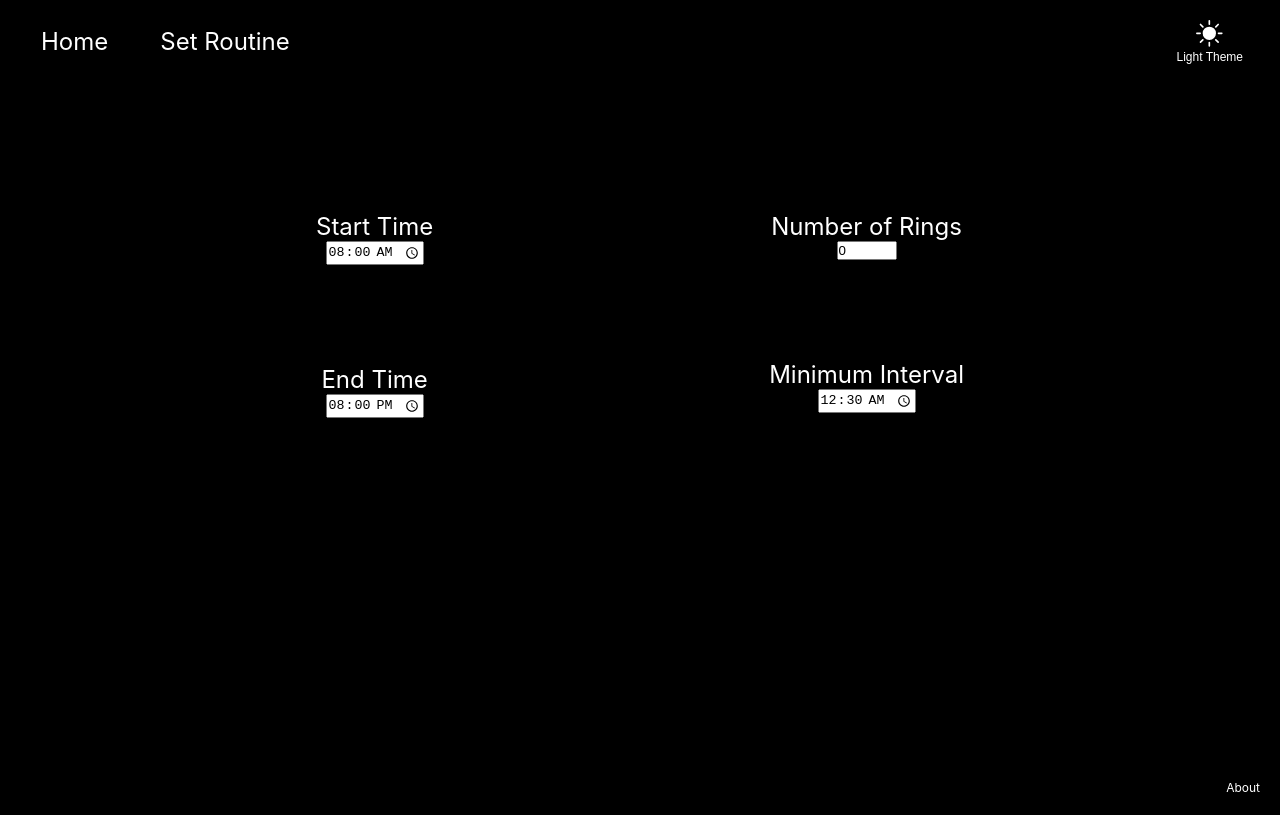
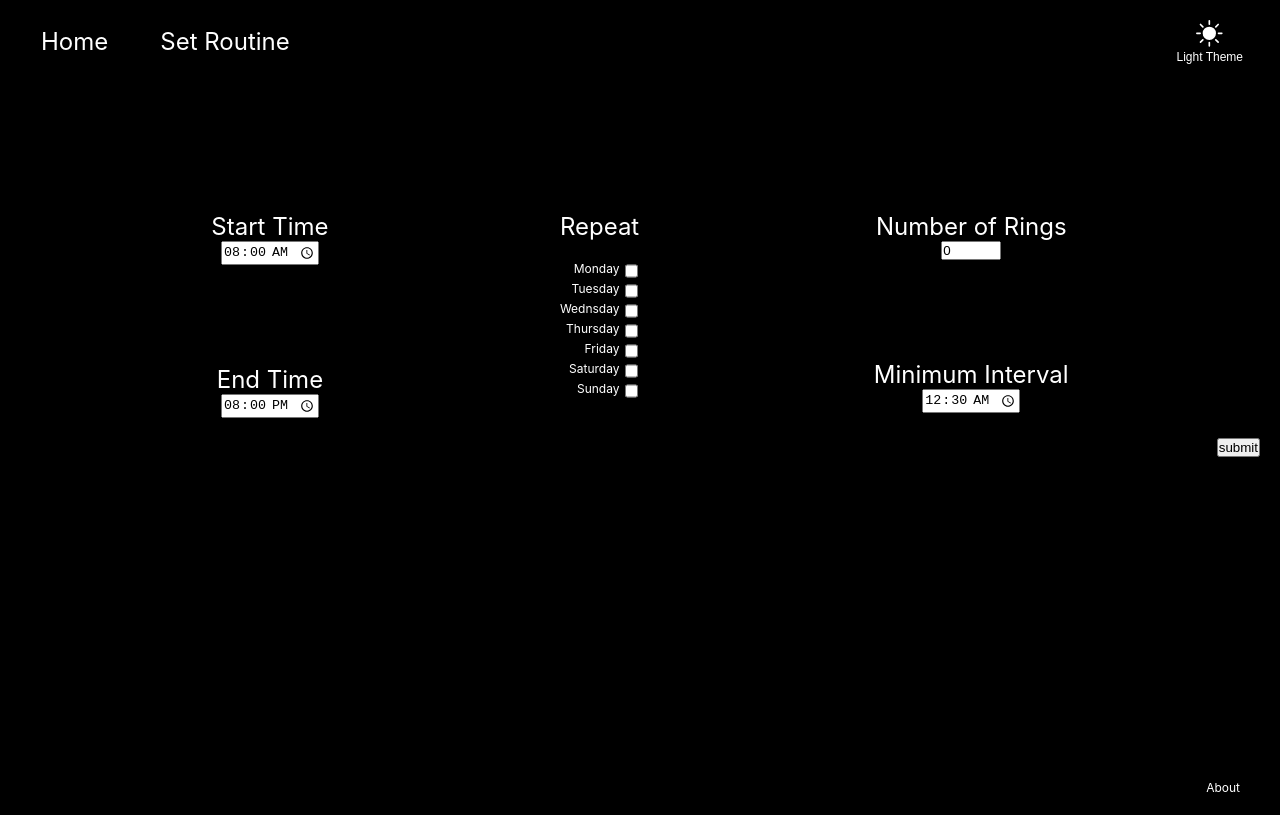
Before and after one commit to GPSPic/RandomBellWeb, a React (Create React App) app: page /setRoutine in a window 1280 px wide. Built offline with nearby package versions, Linux system fonts and the light colour scheme.

Commit message:
more CSS applied to about and setRoutine

```diff
--- a/src/components/HomePage/About.js
+++ b/src/components/HomePage/About.js
@@ -1,10 +1,10 @@
-import LargeText from "../texts/LargeText";
+import RegularText from "../texts/RegularText";
 
 const About = () => {
     return (
-        <>
-            <LargeText text="Random Bell Web is a webapp meant for those who want to get a reminder to take a breath, a drink, practise interval training, and a myriad of over goals." />
-        </>
+        <div className="about">
+            <RegularText text="Random Bell Web is a webapp meant for those who want to get a reminder to take a breath, a drink, practise interval training, and a myriad of over goals." />
+        </div>
      );
 }
 
--- a/src/components/HomePage/HomePage.css
+++ b/src/components/HomePage/HomePage.css
@@ -2,3 +2,8 @@ main {
     display: flex;
     flex: 1;
 }
+.about{
+    margin: 20px;
+    padding: 20px;
+
+}
--- a/src/components/Menu/Menu.css
+++ b/src/components/Menu/Menu.css
@@ -2,6 +2,7 @@ footer {
   flex-shrink: 0;
   padding: 20px;
   align-self: end;
+  margin-right: 20px;
 }
 
 header {
--- a/src/components/SetRoutine/SetRoutine.css
+++ b/src/components/SetRoutine/SetRoutine.css
@@ -1,3 +1,12 @@
+.routine-main{
+
+    flex-direction: column;
+}
+.routine-form{
+    display:flex;
+    flex-direction: column;
+    flex-wrap: wrap;
+}
 .set-routine {
     display: flex;
     justify-content: center;
@@ -48,3 +57,26 @@
     transition: opacity 0.6s;
     margin: 5px;
   }
+.day-input-box{
+    display: flex;
+    flex-direction: column;
+    margin-top: 20px;
+    align-items: flex-end;
+}
+.day{
+    display: flex;
+    flex-direction: row;
+    gap:10px 5px;
+}
+
+.days-selector{
+    display: flex;
+    flex-direction: column;
+
+}
+.form-btn{
+    display: flex;
+    align-self: flex-end;
+    margin-right: 20px;
+    margin-top: 20px;
+  }
--- a/src/components/SetRoutine/SetRoutine.js
+++ b/src/components/SetRoutine/SetRoutine.js
@@ -7,6 +7,8 @@ import DaysOfWeek from "./DaysOfWeek";
 import MinInterval from "./MinInterval";
 import "../../helpers/colours.css";
 import "./SetRoutine.css";
+import RegularText from "../texts/RegularText";
+import SmallText from "../texts/SmallText";
 
 const SetRoutine = () => {
   const [startTime, setStartTime] = useState("08:00");
@@ -26,25 +28,84 @@ const SetRoutine = () => {
   };
 
   const handleMinIntChange = (interval) => {
-      setMinInterval(interval)
-  }
+    setMinInterval(interval);
+  };
 
   return (
-    <main className="set-routine">
+    <main className="routine-main">
+      <form className="routine-form">
+        <div className="set-routine">
           <div className="set-times">
             <StartTime
               startTime={startTime}
               handleStartTimeChange={handleStartTimeChange}
             />
-        <EndTime endTime={endTime} handleEndTimeChange={handleEndTimeChange} />
+            <EndTime
+              endTime={endTime}
+              handleEndTimeChange={handleEndTimeChange}
+            />
+          </div>
+          <div className="days-selector">
+            <RegularText text="Repeat" />
+            <div className="day-input-box">
+              <div className="day">
+                <lable>
+                  <SmallText text="Monday" />
+                </lable>
+                <input type="checkbox" /> <br />
+              </div>
+              <div className="day">
+                <lable>
+                  <SmallText text="Tuesday" />
+                </lable>
+                <input type="checkbox" /> <br />
+              </div>
+
+              <div className="day">
+                <lable>
+                  <SmallText text="Wednsday" />
+                </lable>
+                <input type="checkbox" /> <br />
+              </div>
+              <div className="day">
+                <lable>
+                  <SmallText text="Thursday" />
+                </lable>
+                <input type="checkbox" /> <br />
+              </div>
+              <div className="day">
+                <lable>
+                  <SmallText text="Friday" />
+                </lable>
+                <input type="checkbox" /> <br />
+              </div>
+              <div className="day">
+                <lable>
+                  <SmallText text="Saturday" />
+                </lable>
+                <input type="checkbox" /> <br />
+              </div>
+              <div className="day">
+                <lable>
+                  <SmallText text="Sunday" />
+                </lable>
+                <input type="checkbox" /> <br />
+              </div>
+            </div>
           </div>
           <div className="number-interval-box">
             <NumberOfRings
               ringNum={ringNum}
               handleRingNumChange={handleRingNumChange}
             />
-        <MinInterval minInterval={minInterval} handleMinIntChange = {handleMinIntChange}/>
+            <MinInterval
+              minInterval={minInterval}
+              handleMinIntChange={handleMinIntChange}
+            />
           </div>
+        </div>
+        <button className="form-btn">submit</button>
+      </form>
     </main>
   );
 };
```
Also changed, not shown: project_documentation/html_structure/html_setRoutine_structure.html (+18 -1 lines). Lines whose indentation alone changed are shown as unchanged.
